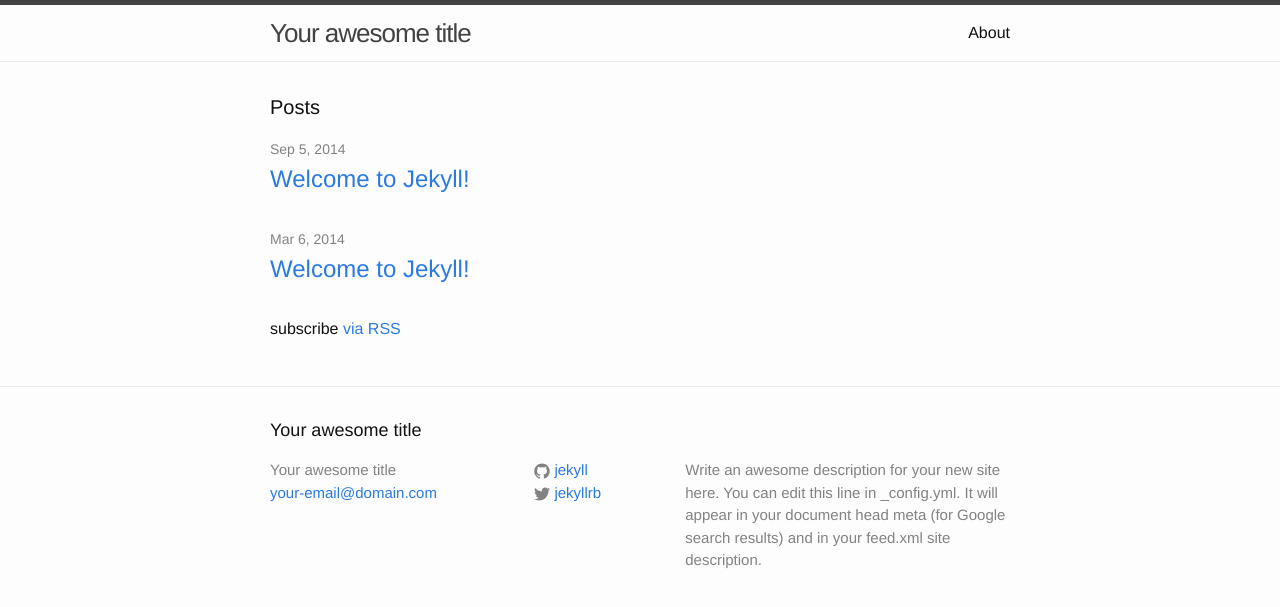
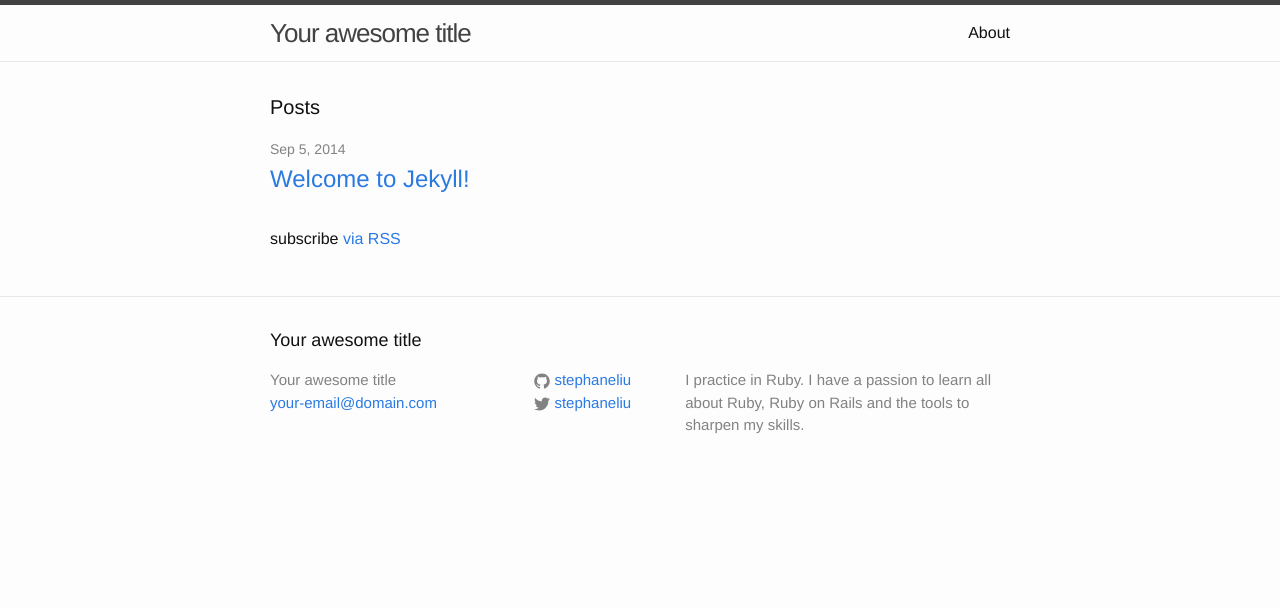
Before and after one commit to stephaneliu/_stephaneliu.github.io, a Jekyll site: the page built from index.html, in a window 1280 px wide. Shown: the top 607 px of the page. Built offline with Jekyll 4.4.1, drawn with Linux system fonts in a browser that asks for light colours.

Commit message:
Clean up old files and config options

```diff
--- a/_config.yml
+++ b/_config.yml
@@ -1,14 +1,11 @@
 # Site settings
 title: Your awesome title
 email: your-email@domain.com
-description: > # this means to ignore newlines until "baseurl:"
-  Write an awesome description for your new site here. You can edit this
-  line in _config.yml. It will appear in your document head meta (for
-  Google search results) and in your feed.xml site description.
+description: I practice in Ruby. I have a passion to learn all about Ruby, Ruby on Rails and the tools to sharpen my skills.
 baseurl: "" # the subpath of your site, e.g. /blog/
 url: "http://yourdomain.com" # the base hostname & protocol for your site
-twitter_username: jekyllrb
-github_username:  jekyll
+twitter_username: stephaneliu
+github_username:  stephaneliu
 
 # Build settings
 markdown: kramdown
```
Also changed, not shown: _posts/2014-03-06-welcome-to-jekyll.markdown (deleted, +0 -26 lines), 2 other files.
